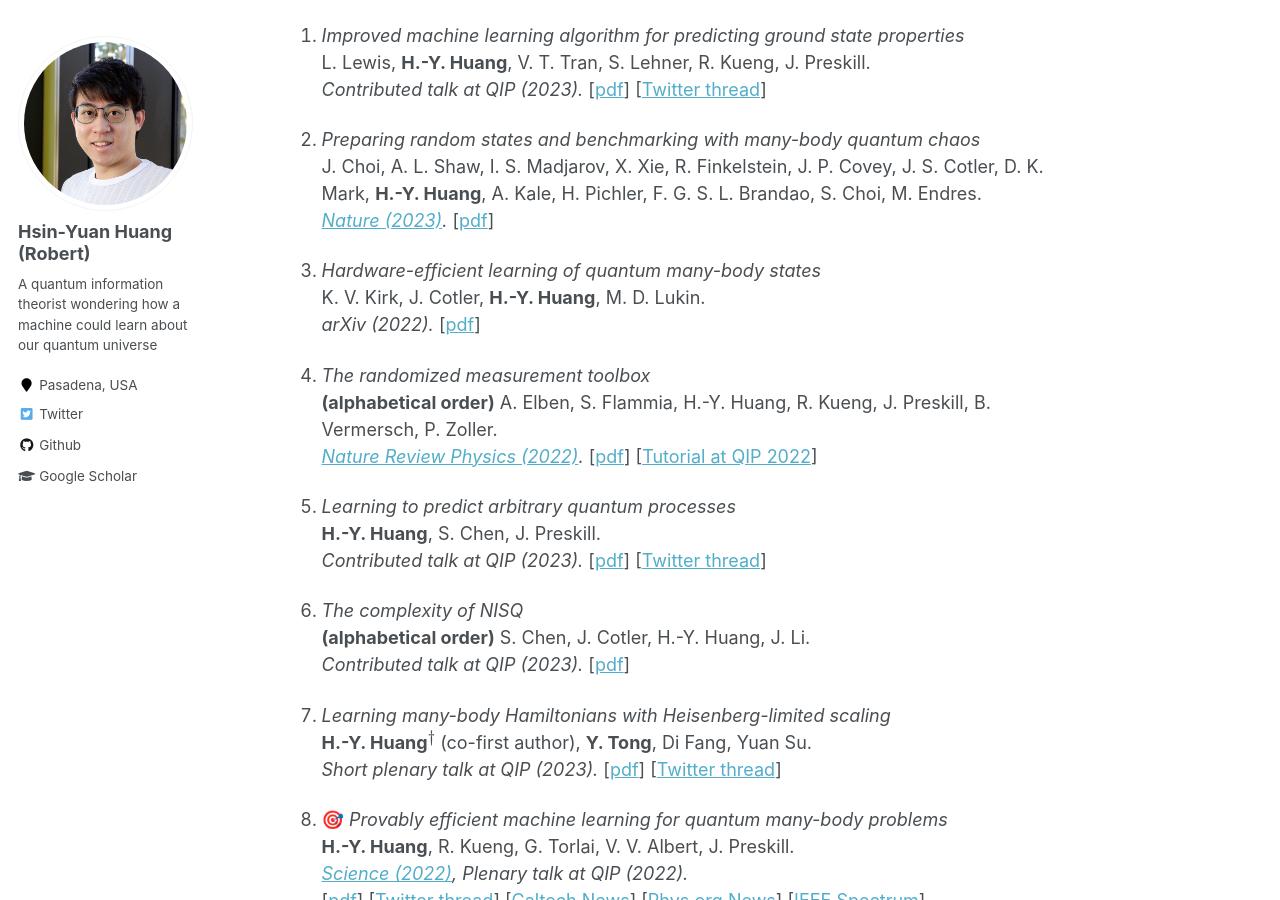
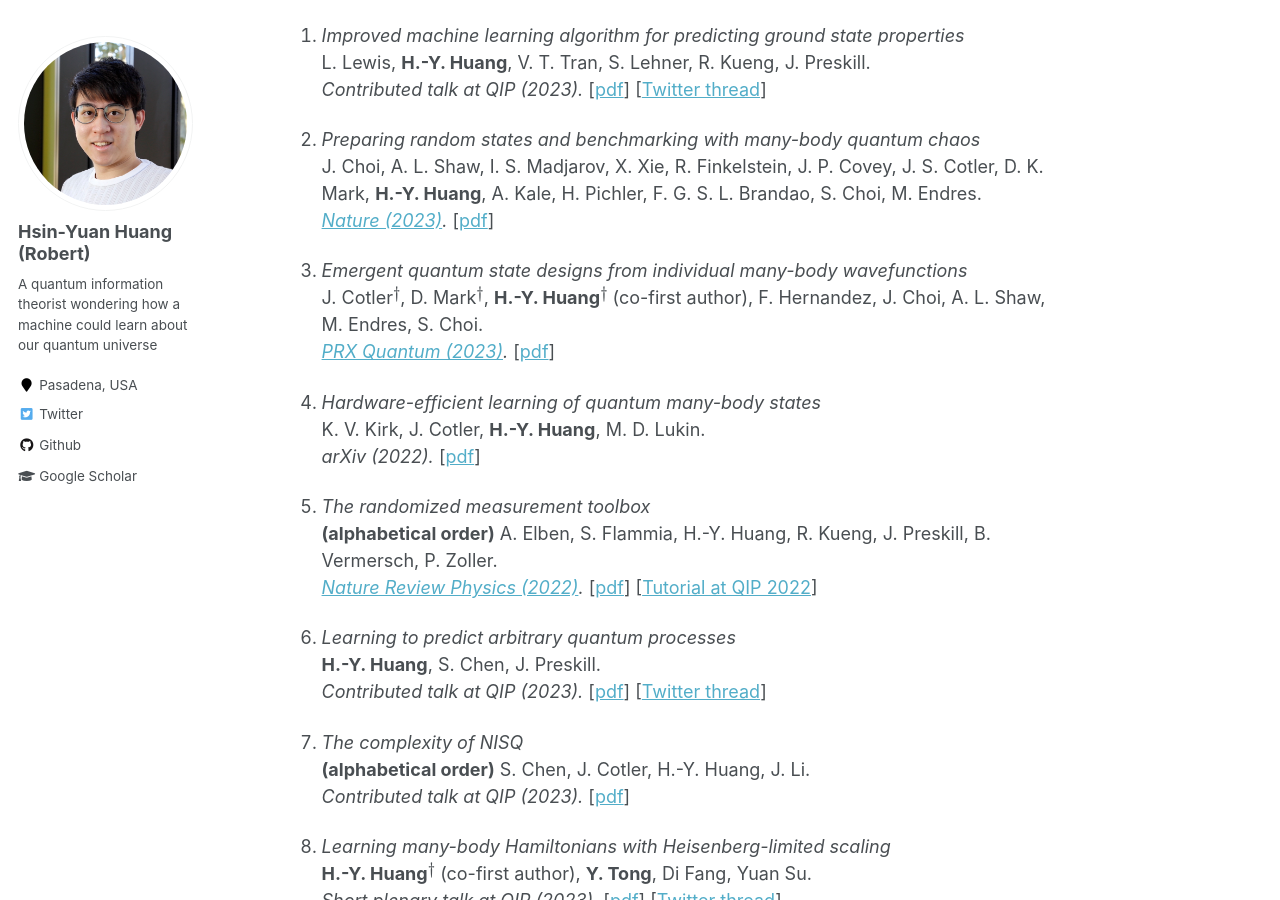
Before and after one commit to hsinyuan-huang/hsinyuan-huang.github.io, a Jekyll site: the page built from _pages/about.md, in a window 1280 px wide and 900 px high, scrolled down 1302 px. Built offline with Jekyll 4.4.1, drawn with Linux system fonts in a browser that asks for light colours; emoji names are drawn with the system emoji font; formulas are drawn with MathJax 3; some of the changed text lies outside the part shown.

Commit message:
Update about

```diff
--- a/_pages/about.md
+++ b/_pages/about.md
@@ -39,6 +39,11 @@ L. Lewis, **H.-Y. Huang**, V. T. Tran, S. Lehner, R. Kueng, J. Preskill.<br>
 1. *Preparing random states and benchmarking with many-body quantum chaos* <br>
 J. Choi, A. L. Shaw, I. S. Madjarov, X. Xie, R. Finkelstein, J. P. Covey, J. S. Cotler, D. K. Mark, **H.-Y. Huang**, A. Kale, H. Pichler, F. G. S. L. Brandao, S. Choi, M. Endres. <br>
 *<a href="https://www.nature.com/articles/s41586-022-05442-1" target="_blank">Nature (2023)</a>.* [<a href="https://arxiv.org/abs/2103.03535" target="_blank">pdf</a>]
+
+1. *Emergent quantum state designs from individual many-body wavefunctions* <br>
+J. Cotler<sup>$\dagger$</sup>, D. Mark<sup>$\dagger$</sup>, **H.-Y. Huang**<sup>$\dagger$</sup> (co-first author), F. Hernandez, J. Choi, A. L. Shaw, M. Endres, S. Choi.<br>
+*<a href="https://journals.aps.org/prxquantum/abstract/10.1103/PRXQuantum.4.010311?ft=1" target="_blank">PRX Quantum (2023)</a>.*
+[<a href="https://arxiv.org/abs/2103.03536" target="_blank">pdf</a>]
 
 1. *Hardware-efficient learning of quantum many-body states* <br>
 K. V. Kirk, J. Cotler, **H.-Y. Huang**, M. D. Lukin. <br>
```
Also changed, not shown: other parts of _pages/about.md (+0 -6 lines).
